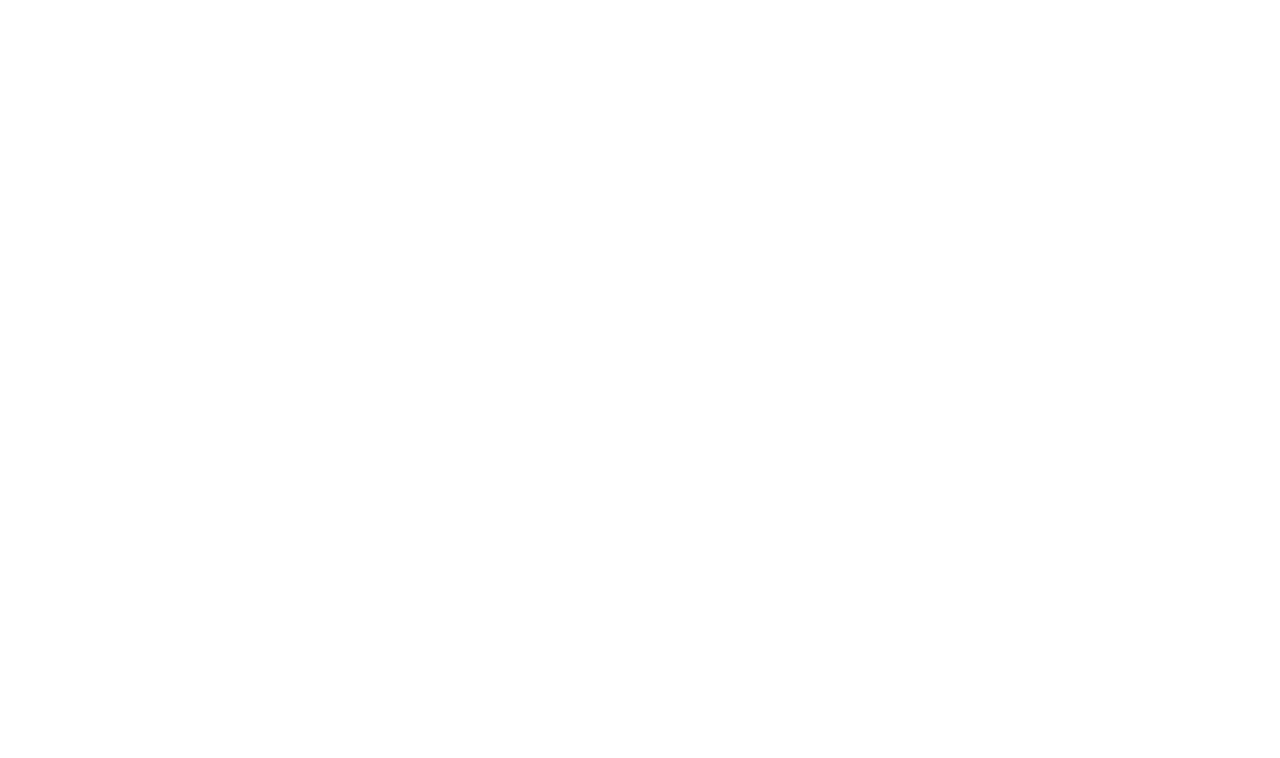
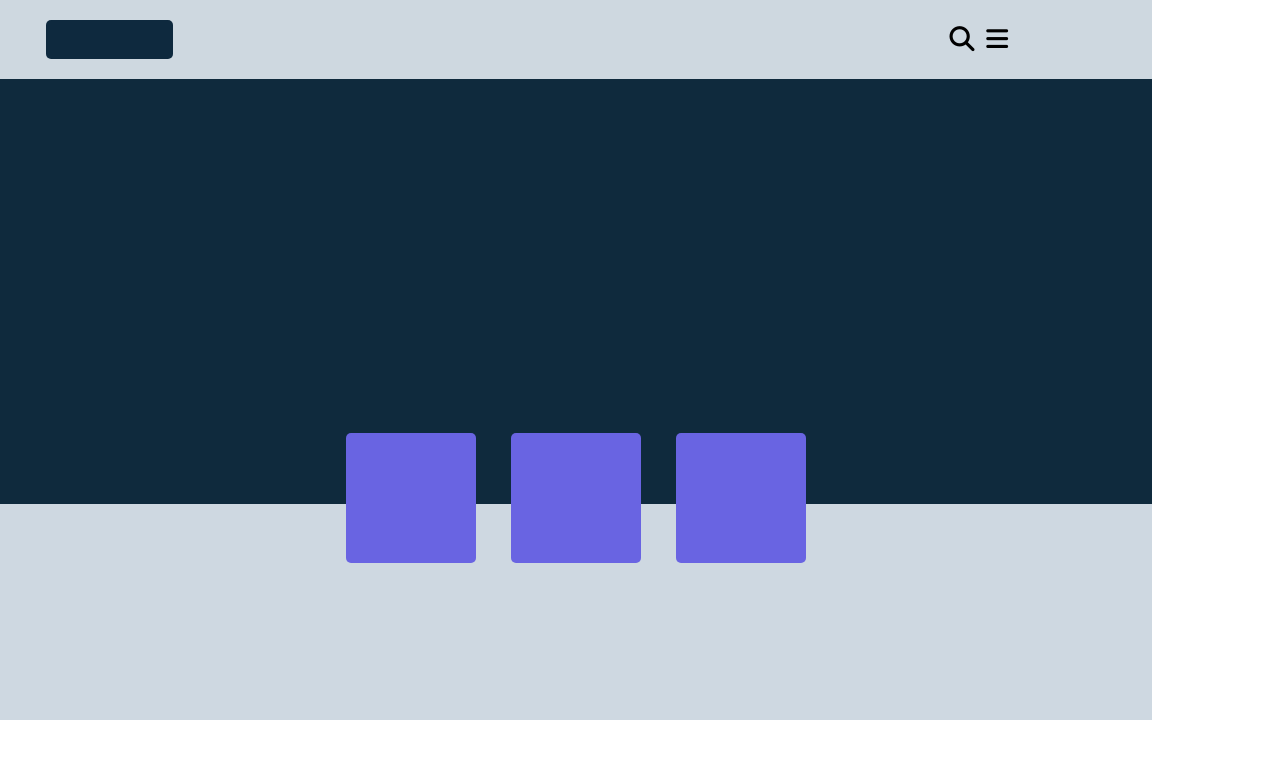
Before and after one commit to BiteGigabyte/dec-2022_Perun, a plain HTML site: page Html_Css_Lsn3/card2/index.html in a window 1280 px wide. Drawn offline with Linux system fonts and the light colour scheme.

Commit message:
Виконав 2/2 домашнє 3 по HTML CSS

```diff
--- a/Html_Css_Lsn3/card2/index.html
+++ b/Html_Css_Lsn3/card2/index.html
@@ -1,10 +1,31 @@
-<!DOCTYPE html>
+<!doctype html>
 <html lang="en">
 <head>
     <meta charset="UTF-8">
-    <title>Title</title>
+    <meta name="viewport"
+          content="width=device-width, user-scalable=no, initial-scale=1.0, maximum-scale=1.0, minimum-scale=1.0">
+    <meta http-equiv="X-UA-Compatible" content="ie=edge">
+    <title>Lsn3_part2</title>
+    <link rel="stylesheet" href="main.css">
+    <script src="https://kit.fontawesome.com/20026c4439.js" crossorigin="anonymous"></script>
 </head>
 <body>
-
+<div class="container">
+    <div class="block_one">
+        <div class="block_one_left">
+            <div class="logo"></div>
+        </div>
+        <div class="block_one_right">
+            <div class="block_one_right_buttons"><i class="fa-solid fa-magnifying-glass"></i></div>
+            <div class="block_one_right_buttons"><i class="fa-solid fa-bars"></i></div>
+        </div>
+    </div>
+    <div class="block_two"></div>
+    <div class="block_three">
+        <div class="block_three_box"></div>
+        <div class="block_three_box"></div>
+        <div class="block_three_box"></div>
+    </div>
+</div>
 </body>
 </html>
--- a/Html_Css_Lsn3/card2/main.css
+++ b/Html_Css_Lsn3/card2/main.css
@@ -0,0 +1,79 @@
+body {
+    margin: 0;
+}
+
+.container {
+    width: 90%;
+    height: 90vh;
+    background-color: green;
+}
+
+.block_one {
+    width: 100%;
+    height: 11%;
+    background-color: #ced8e0;
+    display: flex;
+}
+
+.block_two {
+    width: 100%;
+    height: 59%;
+    background-color: #0f2a3d;
+}
+
+.block_three {
+    width: 100%;
+    height: 30%;
+    background-color: #ced8e1;
+    display: flex;
+    justify-content: center;
+    column-gap: 3%;
+    position: relative;
+}
+
+.block_one_left {
+    width: 50%;
+    height: 100%;
+    display: flex;
+    align-items: center;
+}
+
+.block_one_right {
+    width: 50%;
+    height: 100%;
+    display: flex;
+    justify-content: flex-end;
+    align-items: center;
+}
+
+.logo {
+    background-color: #0e293e;
+    width: 22%;
+    height: 50%;
+    margin-left: 8%;
+    border-radius: 5px;
+}
+
+.block_one_right_buttons {
+    margin-right: 2%;
+    font-size: 25px;
+}
+
+.block_one_right_buttons:nth-child(2) {
+    margin-right: 25%;
+}
+
+.block_one_right_buttons > i:hover {
+    border: 1px solid dimgrey;
+    padding: 10%;
+}
+
+.block_three_box {
+    background: #6964e2;
+    width: 130px;
+    height: 130px;
+    border-radius: 5px;
+    position: relative;
+    top: -33%;
+
+}
```
